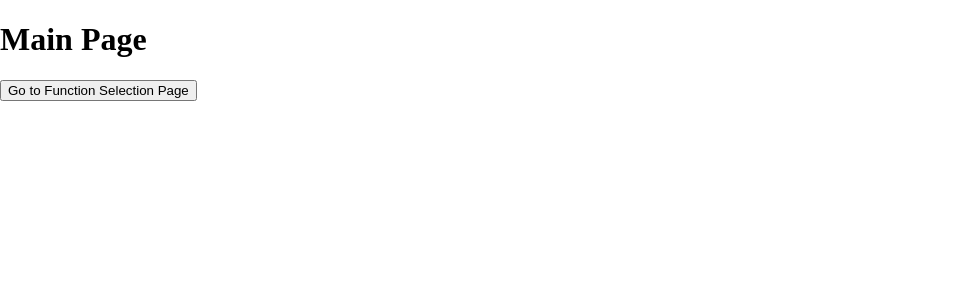
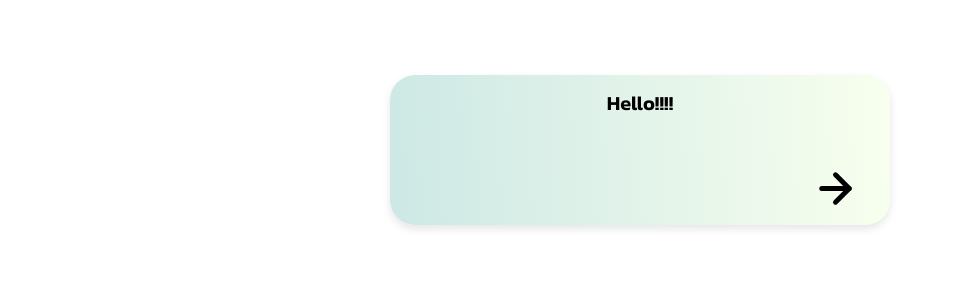
Before and after one commit to UofT-UTSC-CS-sandbox/final-term-project-splitease, a React (Vite) app in the folder frontend/: page / in a window 1280 px wide. Shown: the top 300 px of the page, without its empty margins (0-953 px from the left). Built offline with nearby package versions, Linux system fonts and the light colour scheme.

Commit message:
Main page updated
main page started

```diff
--- a/frontend/index.html
+++ b/frontend/index.html
@@ -6,7 +6,7 @@
     <meta name="viewport" content="width=device-width, initial-scale=1" />
     <meta name="theme-color" content="#000" />
     <meta name="description" content="Web site created using Locofy" />
-    <title>SplitEase_Colored</title>
+    <title>SplitEase</title>
   </head>
   <body>
     <div id="root">
--- a/frontend/src/pages/MainPage.jsx
+++ b/frontend/src/pages/MainPage.jsx
@@ -1,18 +1,26 @@
 import React from 'react';
 import { useNavigate } from 'react-router-dom';
-import './MainPage.module.css'; // Importing CSS for styling
+import styles from './MainPage.module.css';
 
 const MainPage = () => {
   const navigate = useNavigate();
 
-  const handleButtonClick = () => {
+  const button_functionpage = () => {
     navigate('/functionselectionpage');
   };
 
   return (
-    <div className="main-page">
-      <h1>Main Page</h1>
-      <button onClick={handleButtonClick}>Go to Function Selection Page</button>
+    <div className={styles.mainPage}> {/* Use camelCase here */}
+      <div className={styles.userDashboard}>
+        <a className={styles.helloMess}>Hello!!!!</a>
+        <img
+            className={styles.arrowRightIcon}
+            loading="lazy"
+            alt=""
+            src="/arrowright1.svg"
+            onClick={button_functionpage}
+          />
+        </div> {/* Use camelCase here */}
     </div>
   );
 };
--- a/frontend/src/pages/MainPage.module.css
+++ b/frontend/src/pages/MainPage.module.css
@@ -1,32 +1,37 @@
-.mainpageChild {
-  width: 352px;
-  height: 72px;
+.mainPage {
+  display: flex;
+  justify-content: center;
+  align-items: center;
+  height: 100vh;
+  background-color: #ffffff;
+  margin: 0;
+}
+
+.userDashboard { /* Use camelCase here */
+  width: 500px;
+  height: 150px;
+  left:1000px;
+  margin-top: -500px;
+  display: grid;
+  place-items: center;
+  box-shadow: 0 4px 8px rgba(0, 0, 0, 0.1);
+  border-radius: var(--br-6xl);
+  background: linear-gradient(87.07deg, #cde8e5, #f8ffee);
+}
+
+.arrowRightIcon {
   position: relative;
-  box-shadow: 0 4px 4px rgba(0, 0, 0, 0.25);
-  background-color: var(--color-white);
-  display: none;
-  max-width: 100%;
-  z-index: 0;
+  top: 0;
+  left: 195px;
+  width: 47px;
+  height: 47px;
+  overflow: hidden;
+  z-index: 2;
 }
-.vectorIcon {
-  width: 30.8px;
-  height: 30.8px;
-  position: absolute;
-  margin: 0 !important;
-  bottom: 45.2px;
-  left: 41px;
+.helloMess{
+  font-size: 20px;
+  font-weight: 600;
+  color: #000000;
+  margin-bottom: 20px;
+  font-family: var(--font-kanit);
 }
-.mainpage {
-  width: 100%;
-  position: relative;
-  background-color: var(--color-white);
-  overflow: hidden;
-  display: flex;
-  flex-direction: column;
-  align-items: flex-end;
-  justify-content: flex-start;
-  padding: 66px 15px 286px;
-  box-sizing: border-box;
-  line-height: normal;
-  letter-spacing: normal;
-}
```
